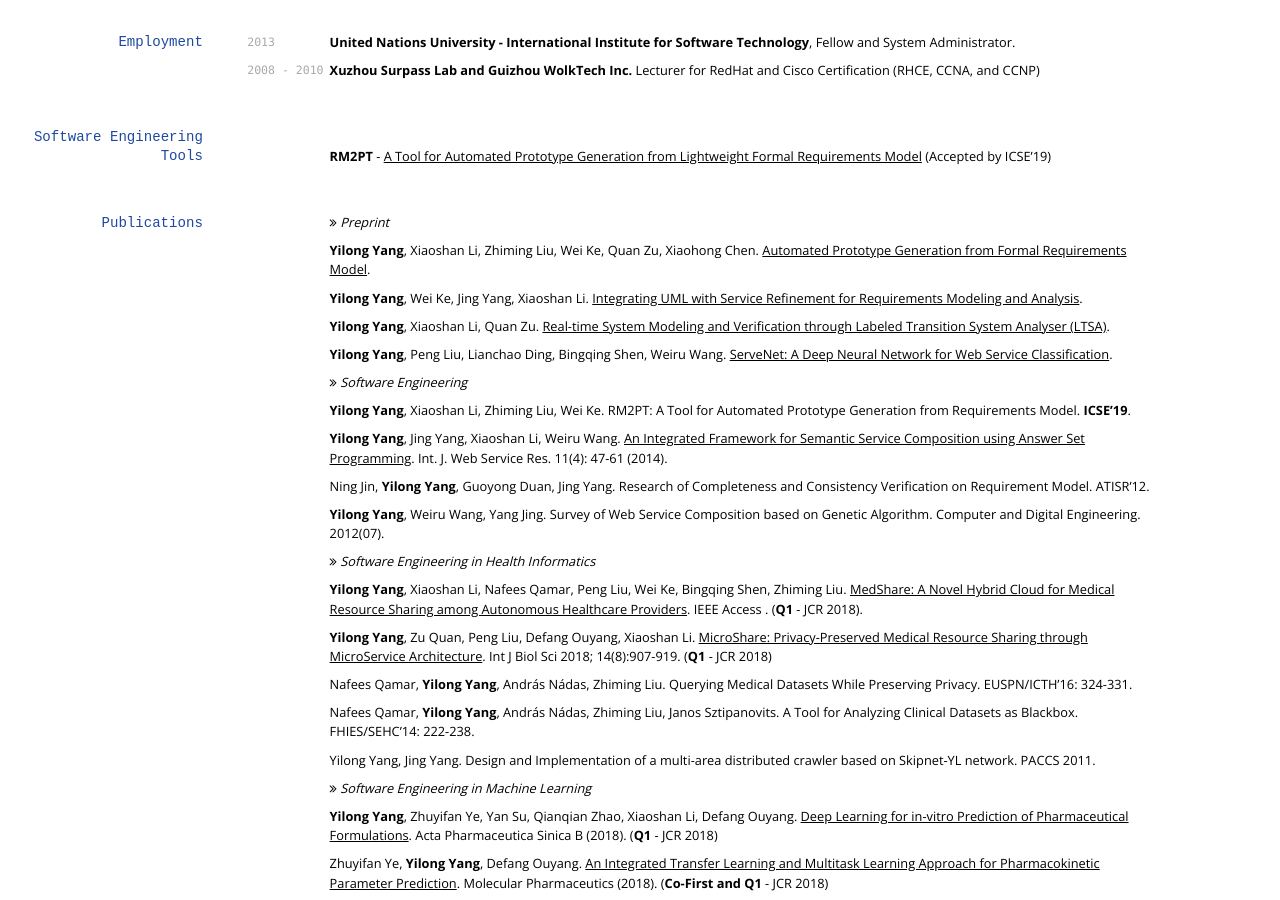
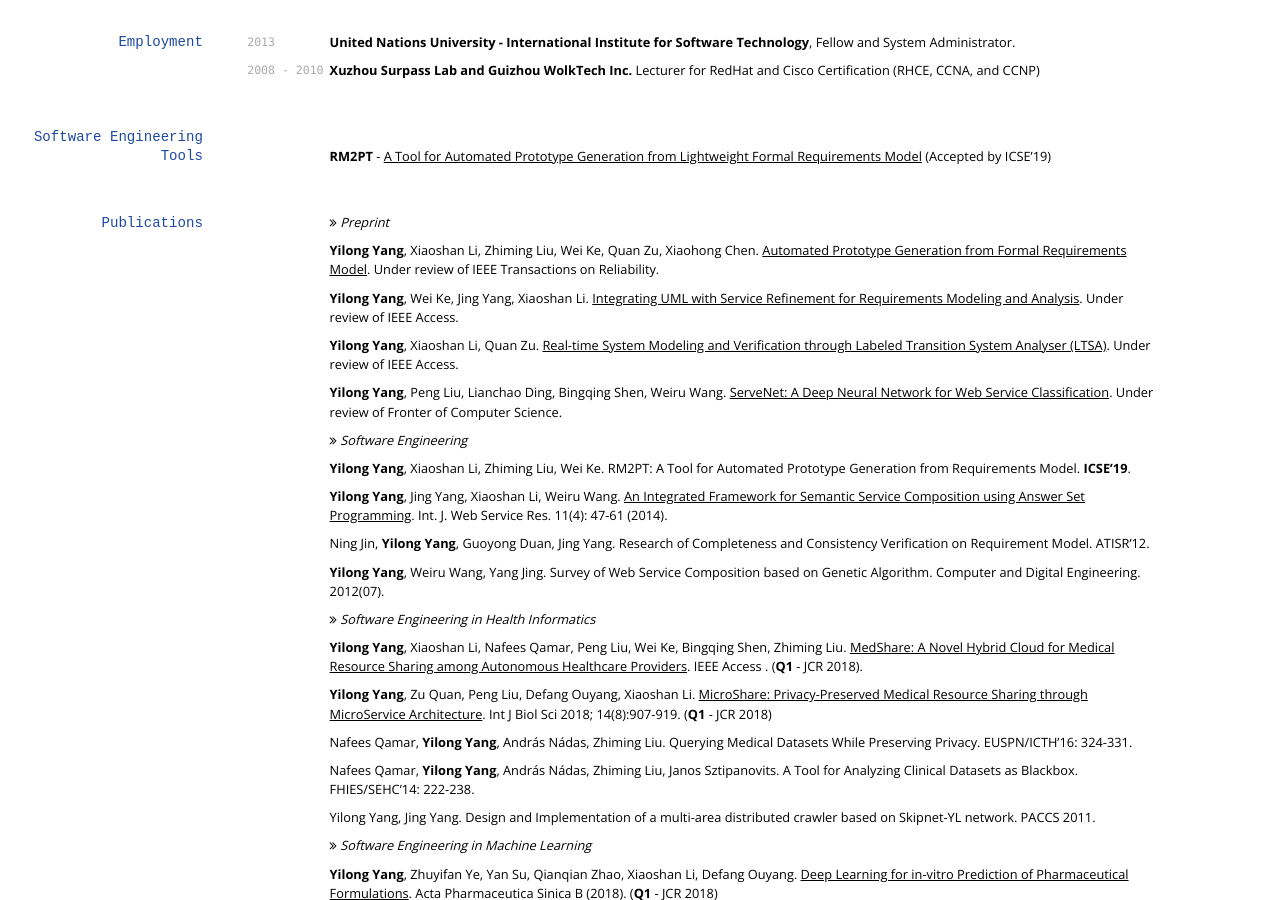
Before and after one commit to yylonly/yylonly.github.io, a Jekyll site: the page built from index.md, in a window 1280 px wide and 900 px high, scrolled down 393 px. Built offline with Jekyll 4.4.1, drawn with Linux system fonts in a browser that asks for light colours; nearby versions of some CDN libraries; some web fonts are replaced.

Commit message:
add review information

```diff
--- a/index.md
+++ b/index.md
@@ -43,13 +43,13 @@ I'm a PhD Candidate in Software Engineering at the University of Macau, Macau. R
 
 <i class="fa fa-angle-double-right" aria-hidden="true"></i> *Preprint*
 
-**Yilong Yang**, Xiaoshan Li, Zhiming Liu, Wei Ke, Quan Zu, Xiaohong Chen. [Automated Prototype Generation from Formal Requirements Model](https://www.researchgate.net/publication/327392292_Automated_Prototype_Generation_from_Formal_Requirements_Model).
+**Yilong Yang**, Xiaoshan Li, Zhiming Liu, Wei Ke, Quan Zu, Xiaohong Chen. [Automated Prototype Generation from Formal Requirements Model](https://www.researchgate.net/publication/327392292_Automated_Prototype_Generation_from_Formal_Requirements_Model). Under review of IEEE Transactions on Reliability.
 
-**Yilong Yang**, Wei Ke, Jing Yang, Xiaoshan Li. [Integrating UML with Service Refinement for Requirements Modeling and Analysis](https://www.researchgate.net/publication/323770893_Integrating_UML_with_Service_Refinement_for_Requirements_Modeling_and_Analysis).
+**Yilong Yang**, Wei Ke, Jing Yang, Xiaoshan Li. [Integrating UML with Service Refinement for Requirements Modeling and Analysis](https://www.researchgate.net/publication/323770893_Integrating_UML_with_Service_Refinement_for_Requirements_Modeling_and_Analysis). Under review of IEEE Access.
 
-**Yilong Yang**, Xiaoshan Li, Quan Zu. [Real-time System Modeling and Verification through Labeled Transition System Analyser (LTSA)](https://www.researchgate.net/publication/323771072_Real-time_System_Modeling_and_Verification_through_Labeled_Transition_System_Analyser_LTSA).
+**Yilong Yang**, Xiaoshan Li, Quan Zu. [Real-time System Modeling and Verification through Labeled Transition System Analyser (LTSA)](https://www.researchgate.net/publication/323771072_Real-time_System_Modeling_and_Verification_through_Labeled_Transition_System_Analyser_LTSA). Under review of IEEE Access.
 
-**Yilong Yang**, Peng Liu, Lianchao Ding, Bingqing Shen, Weiru Wang. [ServeNet: A Deep Neural Network for Web Service Classification](https://www.researchgate.net/publication/325778290_ServeNet_A_Deep_Neural_Network_for_Web_Service_Classification).
+**Yilong Yang**, Peng Liu, Lianchao Ding, Bingqing Shen, Weiru Wang. [ServeNet: A Deep Neural Network for Web Service Classification](https://www.researchgate.net/publication/325778290_ServeNet_A_Deep_Neural_Network_for_Web_Service_Classification). Under review of Fronter of Computer Science.
 
 <i class="fa fa-angle-double-right" aria-hidden="true"></i> *Software Engineering*
 
```
